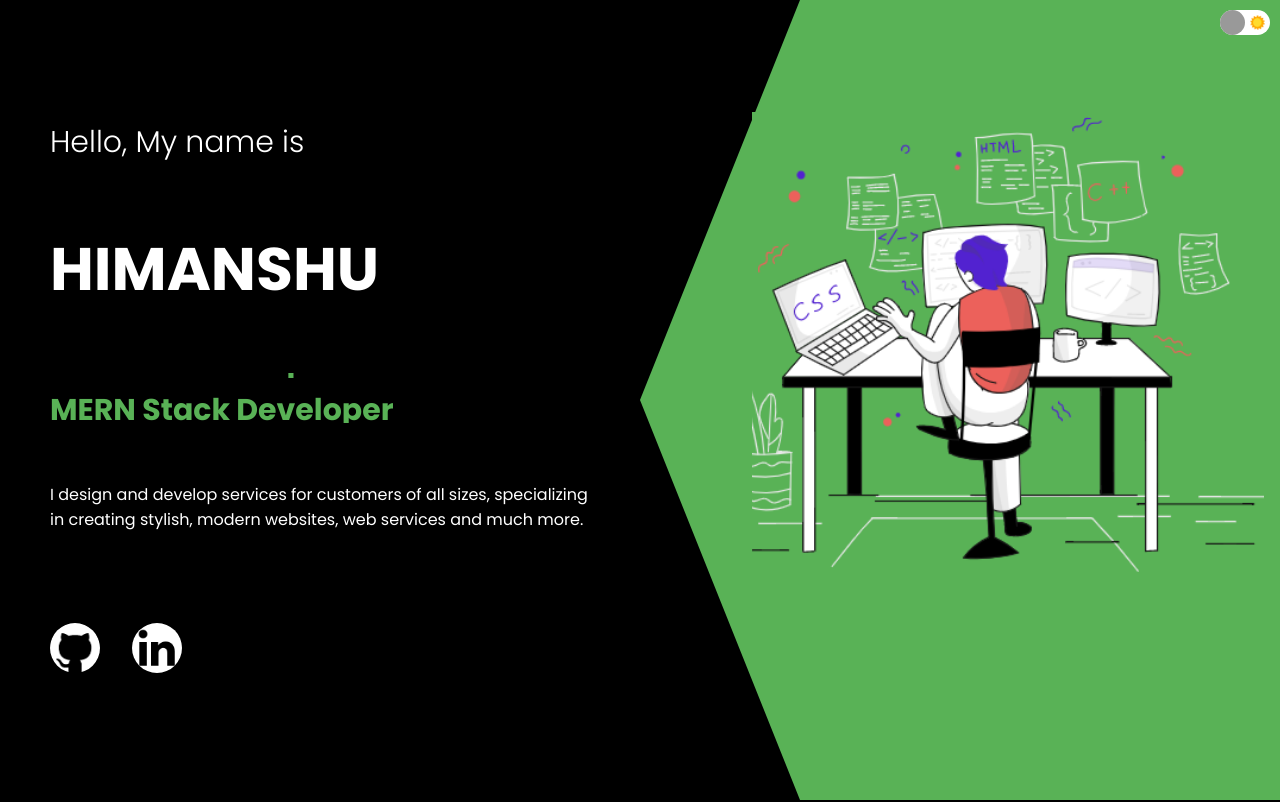
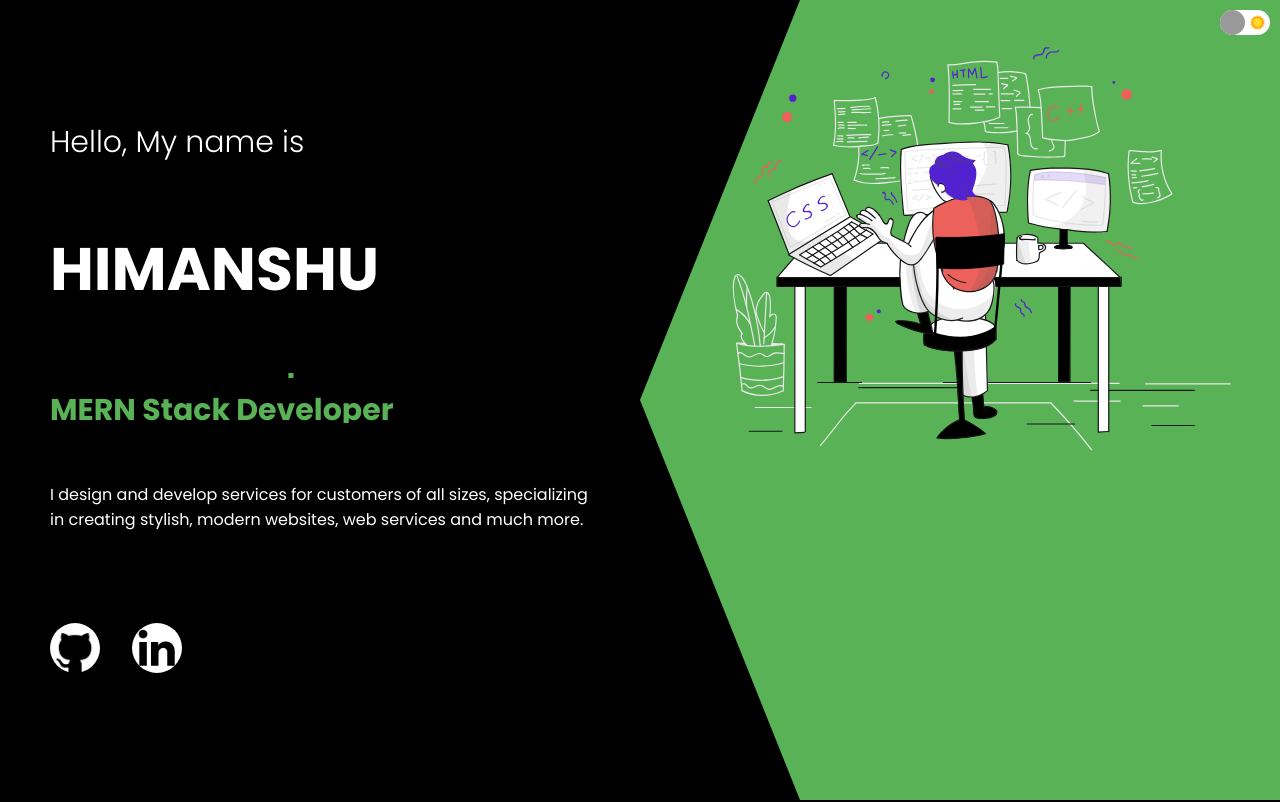
Before and after one commit to 007xylogramori/portfolio, a React (Create React App) app: page / in a window 1280 px wide. Shown: the top 802 px of the page. Built offline with nearby package versions, Linux system fonts and the light colour scheme.

Commit message:
revamp intro

```diff
--- a/src/components/intro/Intro.jsx
+++ b/src/components/intro/Intro.jsx
@@ -1,5 +1,5 @@
 import "./intro.css";
-
+import webdev from "./webdev.svg"
 const Intro = () => {
   return (
     <div className="i">
@@ -29,7 +29,7 @@ const Intro = () => {
       </div>
       <div className="i-right">
         <div className="i-bg"></div>
-        <img src="intropic.png" alt="" className="i-img" />
+        <img src={webdev} alt="" className="i-img" />
       </div>
     </div>
   );
--- a/src/components/intro/intro.css
+++ b/src/components/intro/intro.css
@@ -88,10 +88,8 @@
 }
 
 .i-img {
-  padding-top: 7rem;
-  padding-left: 7rem;
-  width: 80%;
-  height: 60%;
+
+  width: 100%;
   object-fit: cover;
   position: absolute;
 }
```
Also changed, not shown: public/intropic.png (deleted), src/components/intro/webdev.svg (added).
